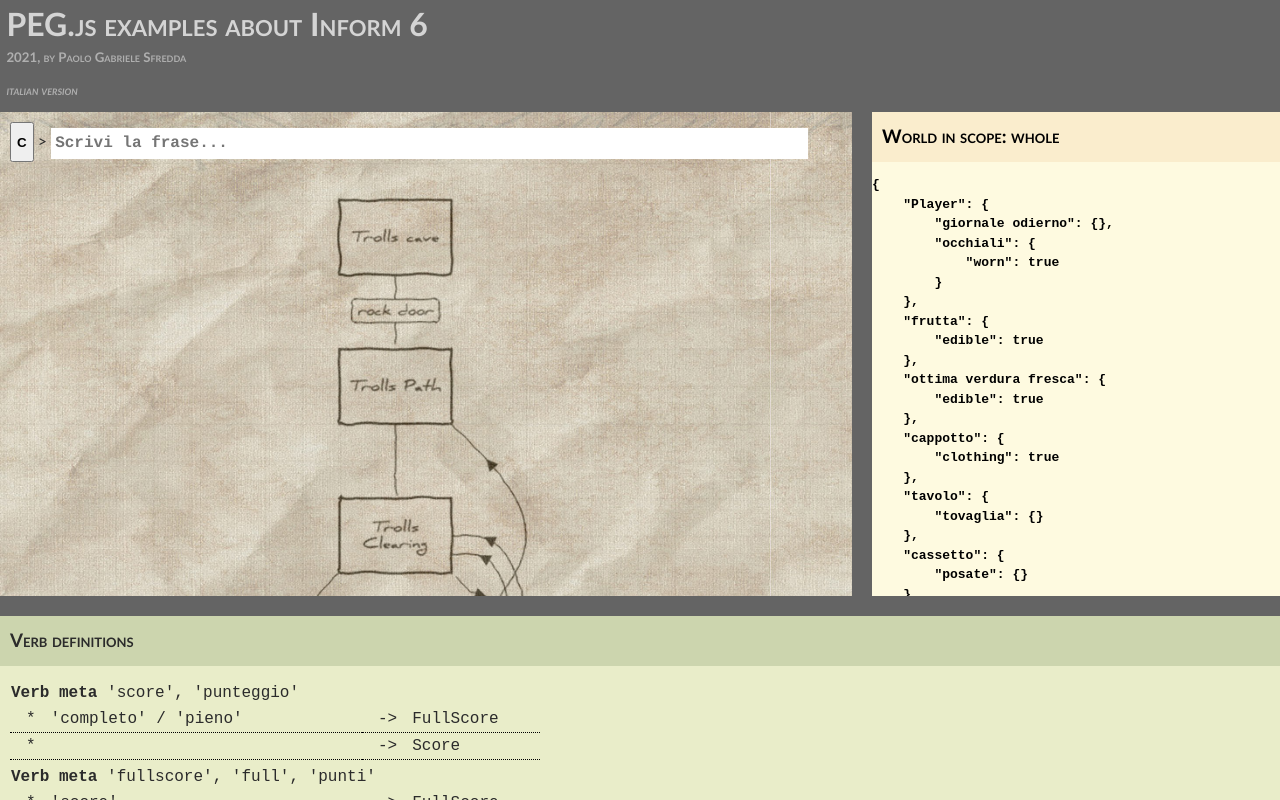
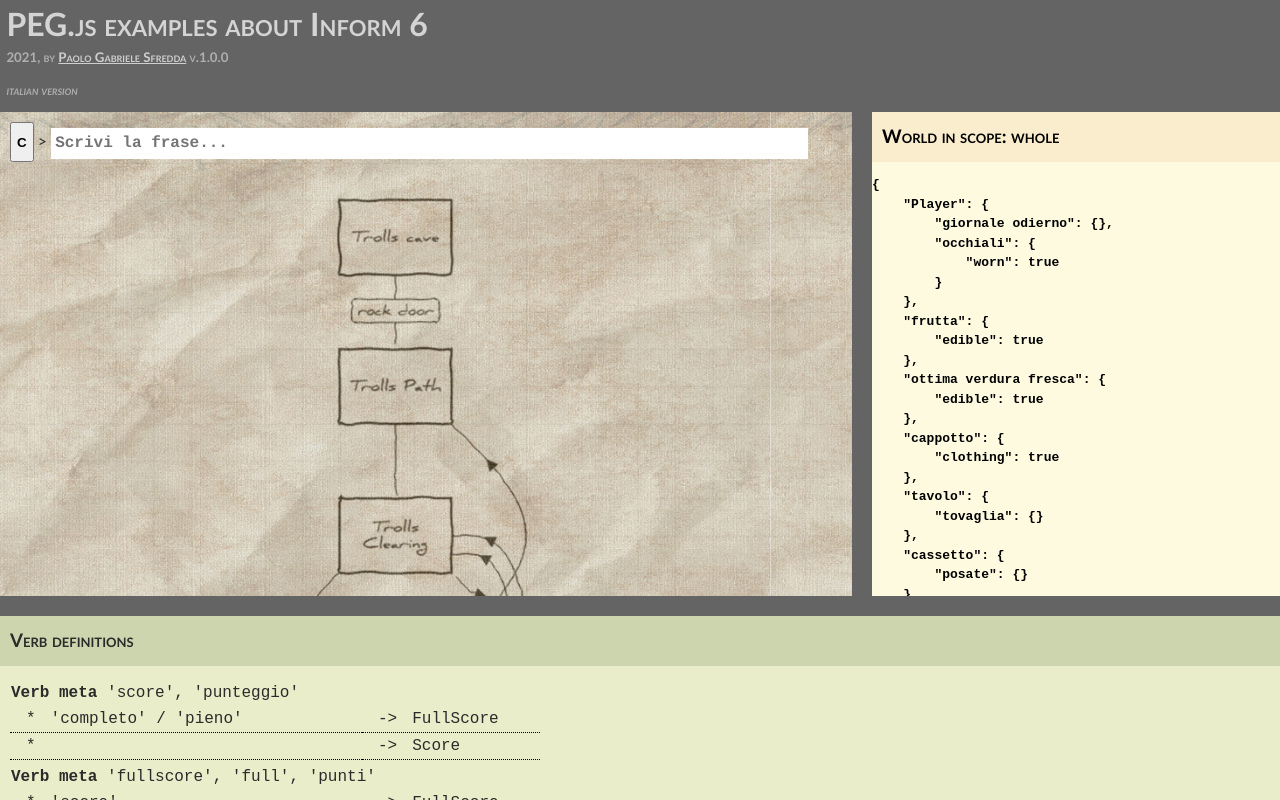
Before and after one commit to pgsfredda/inform6-parser-js-emulator, a website: page index.html in a window 1280 px wide. Drawn offline with Linux system fonts and the light colour scheme.

Commit message:
pgs website addedd

```diff
--- a/css/common.css
+++ b/css/common.css
@@ -29,6 +29,10 @@
     font-variant: small-caps;
     margin: 0 0 1em 0;
     padding: 0 0.5vw;
+}
+
+body h5 a {
+    color: #cfcfcf;
 }
 
 #head {
--- a/index.html
+++ b/index.html
@@ -23,7 +23,7 @@
 <body>
     <div id="head">
         <h1>PEG.js examples about Inform 6</h1>
-        <h5>2021, by Paolo Gabriele Sfredda</h5>
+        <h5>2021, by <a href="https://paologabrielesfredda.it" target="_blank">Paolo Gabriele Sfredda</a> v.1.0.0</h5>
         <h5><em>italian version</em></h5>
     </div>
     <div id="upper">
```
